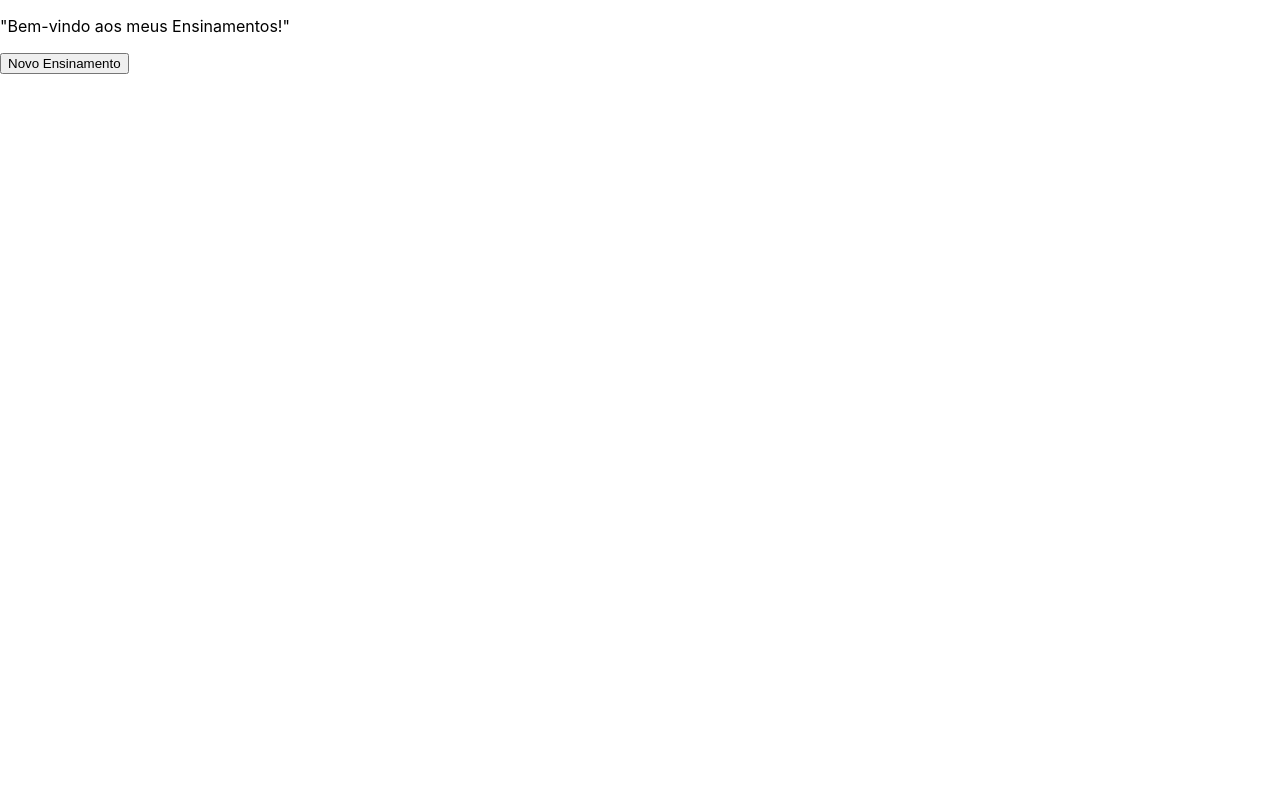
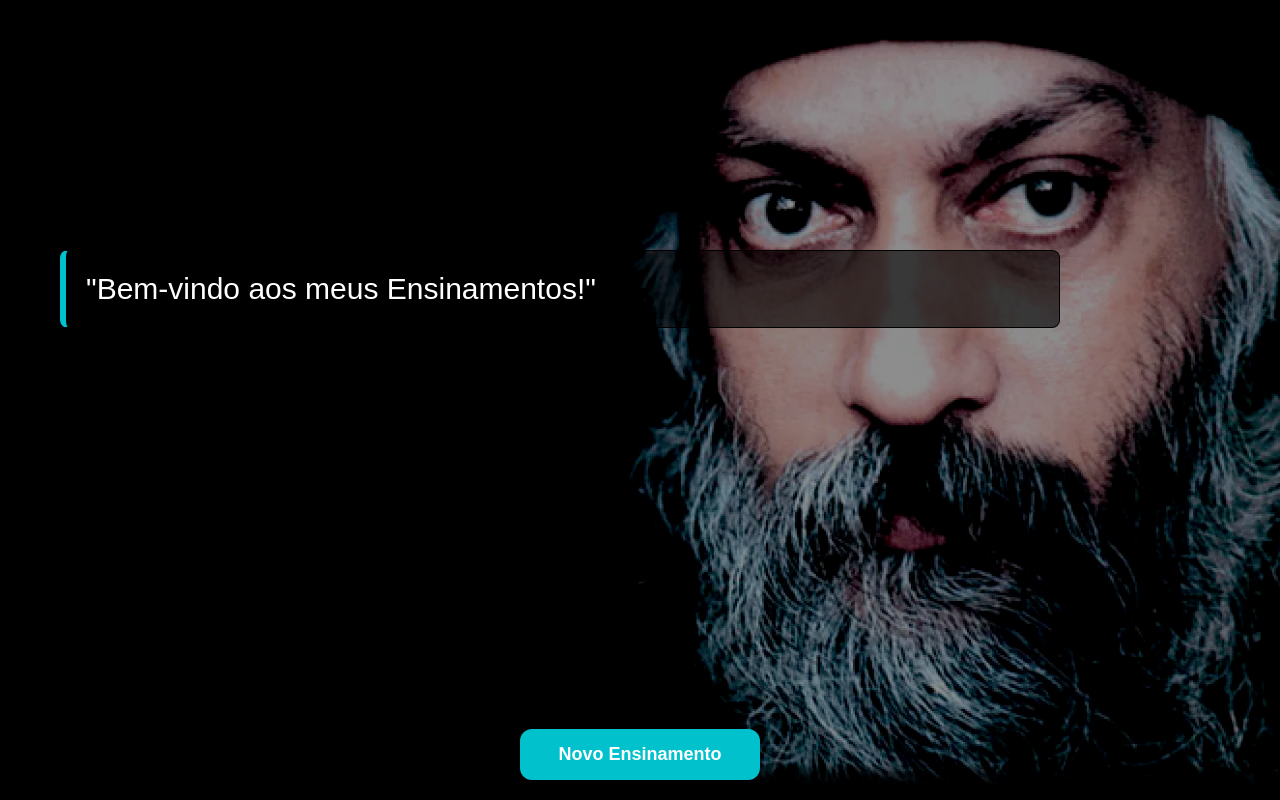
Before and after one commit to claudioromanosp/osho-diario, a React (Create React App) app: page / in a window 1280 px wide. Built offline with nearby package versions, Linux system fonts and the light colour scheme.

Commit message:
feature: estilizando

```diff
--- a/src/index.css
+++ b/src/index.css
@@ -1,13 +1,85 @@
 body {
   margin: 0;
-  font-family: -apple-system, BlinkMacSystemFont, 'Segoe UI', 'Roboto', 'Oxygen',
-    'Ubuntu', 'Cantarell', 'Fira Sans', 'Droid Sans', 'Helvetica Neue',
+  font-family:  'Kanit',
     sans-serif;
   -webkit-font-smoothing: antialiased;
   -moz-osx-font-smoothing: grayscale;
+  background: #000 url('./assets/images/osho-person.jpg') no-repeat fixed bottom right;
+  padding: 20px;
+  background-size: contain;
 }
 
-code {
-  font-family: source-code-pro, Menlo, Monaco, Consolas, 'Courier New',
-    monospace;
+.container{
+  width: 100%;
+  display: flex;
+  flex-direction: column;
+  justify-content:left;
 }
+.items{
+  width: 100%;
+  margin: 0 auto;
+}
+p{
+  color: #fff;
+  padding: 20px;
+  font-size: 22px;
+  text-align: center;
+  line-height: 1.2;
+  border-radius: 8px;
+  border: 1px solid #000;
+  border-left: 4px solid #00c1cc;
+  background-color: rgba(0,0,0,0.6);
+}
+
+button{
+  cursor: pointer;
+  font-size: 18px;
+  font-weight: bold;
+  color: #fff;
+  border: none;
+  position: absolute;
+  bottom: 20px;
+  width: 240px;
+  left: 50%;
+  margin-left: -120px;
+  border-radius: 12px;
+  padding: 15px 25px;
+  background-color: #00c1cc;
+}
+
+@media(min-width: 769px){
+  p{
+    font-size: 24px;
+  }
+}
+
+@media(min-width: 991px){
+    .items{
+      margin-top: 200px;
+      margin-left: 0;
+      max-width: 800px;
+  }
+  p{
+    font-size: 28px;
+  }
+}
+
+@media(min-width: 1200px){
+  body{
+    padding-left: 60px;
+  }
+  .items{
+    max-width: 1000px;
+  }
+  p{
+    text-align: left;
+    font-size: 30px;
+    border-left: 6px solid #00c1cc;
+  }
+}
+
+@media(min-width: 1600px){
+  p{
+    font-size: 34px;
+  }
+}
```
